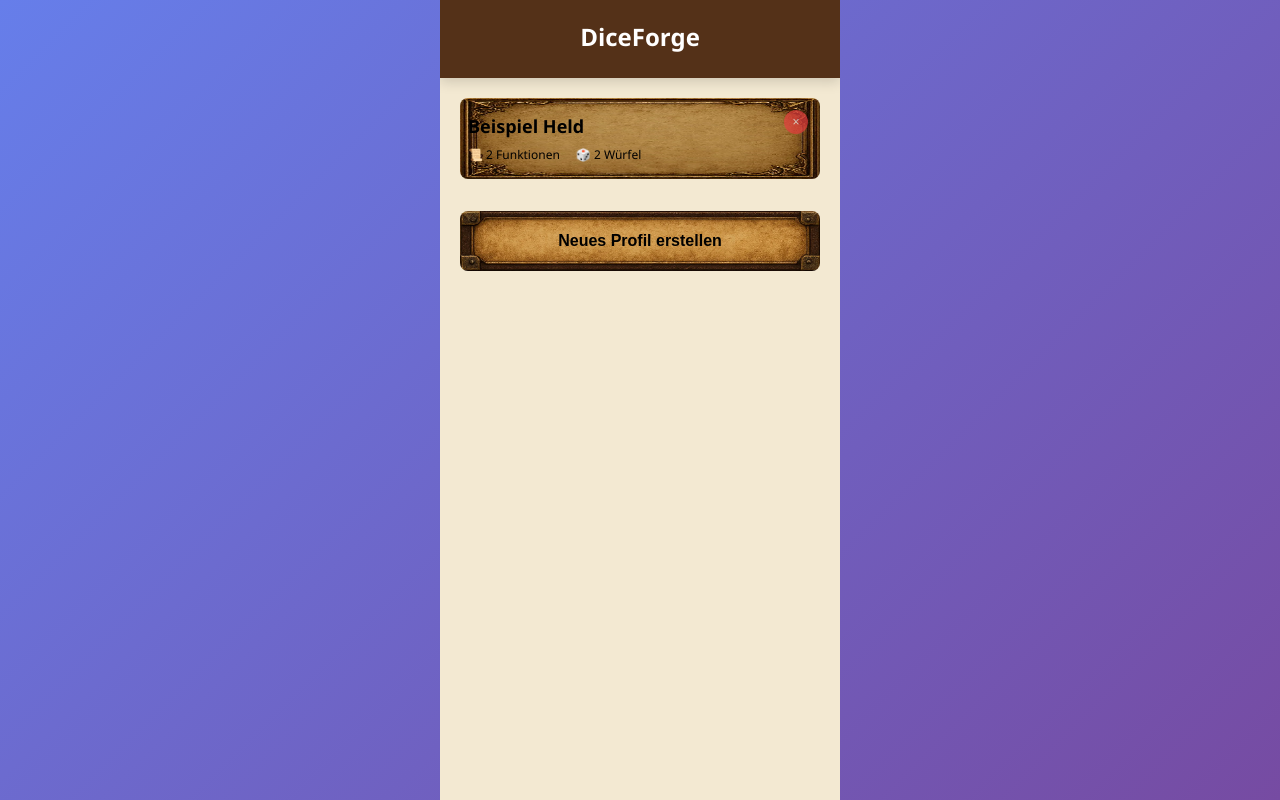
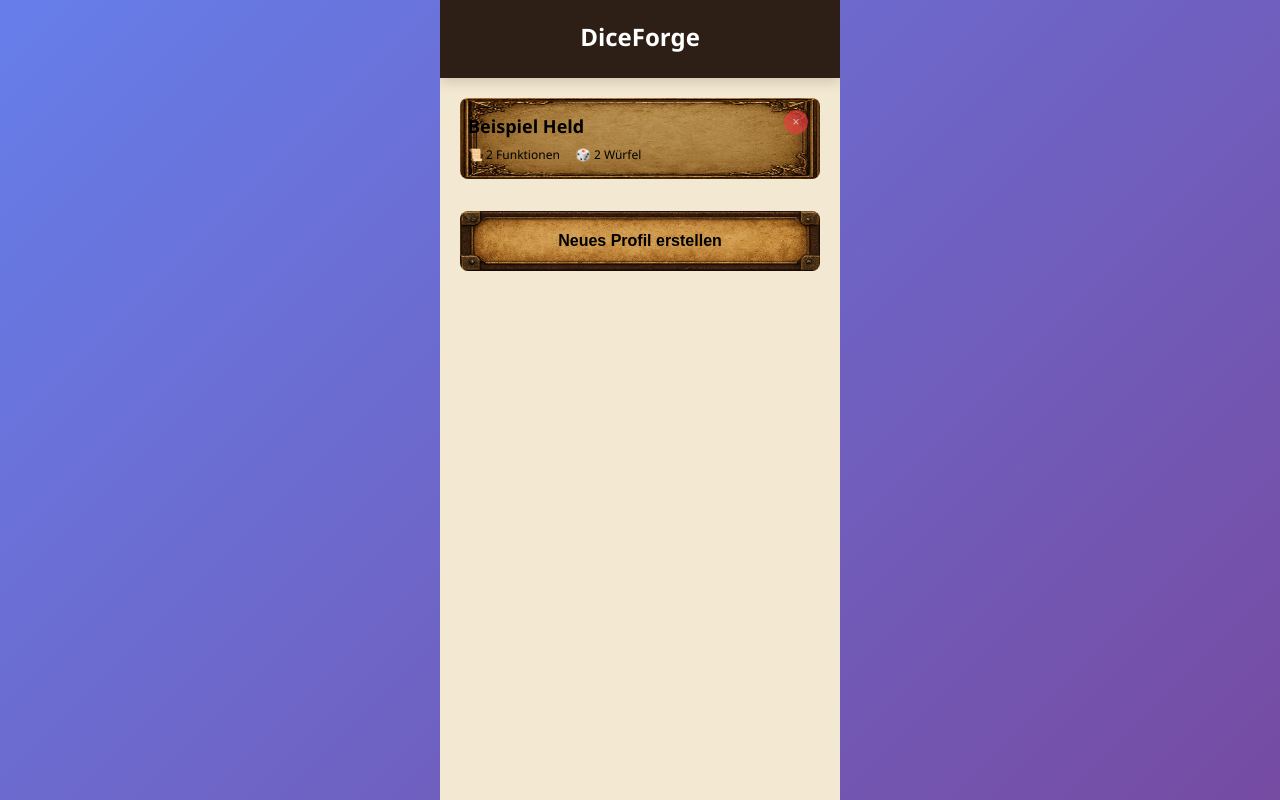
Before and after one commit to misut13/Dice_Roller, a plain HTML site: page dice_roller_app.html in a window 1280 px wide. Drawn offline with Linux system fonts and the light colour scheme.

Commit message:
Darken header color

```diff
--- a/dice_roller_app.html
+++ b/dice_roller_app.html
@@ -30,7 +30,7 @@
         }
 
         .header {
-            background: rgb(84, 49, 24);
+            background: rgb(45, 31, 21);
             color: white;
             padding: 20px;
             text-align: center;
```
